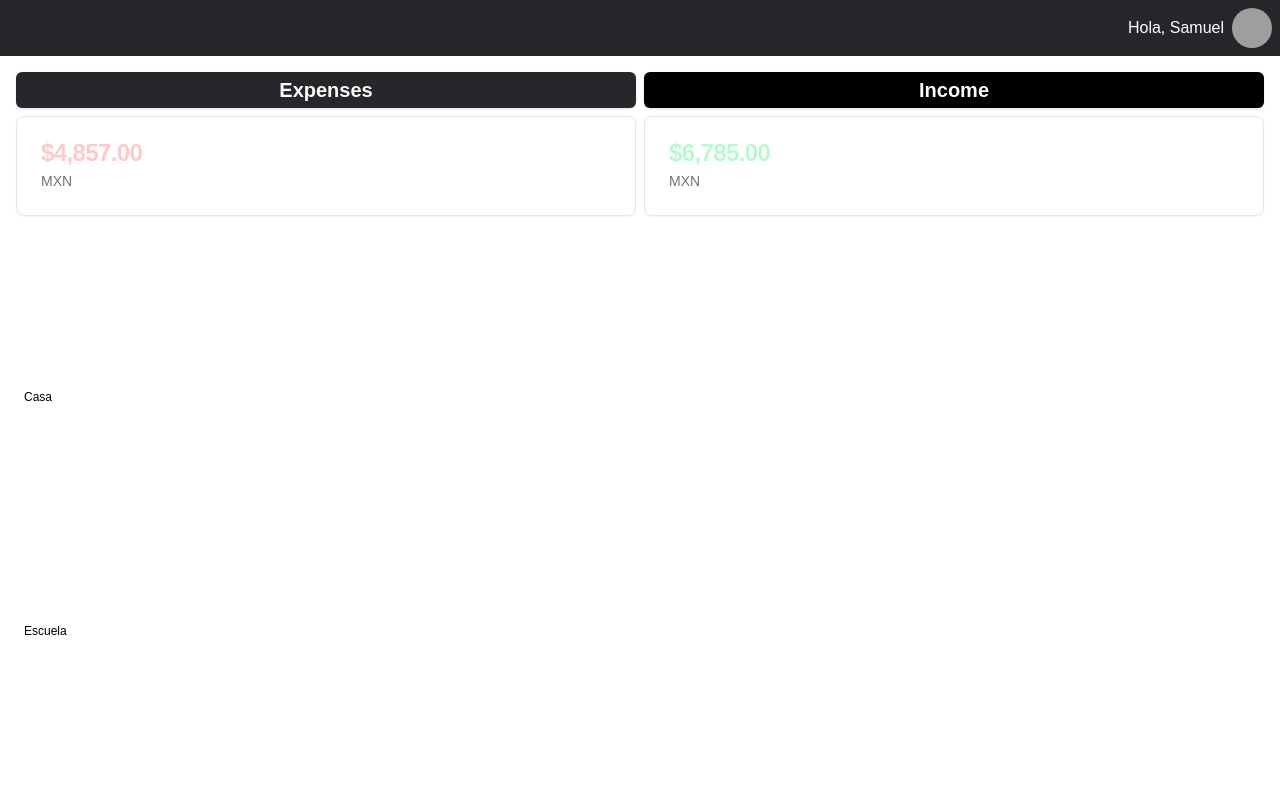
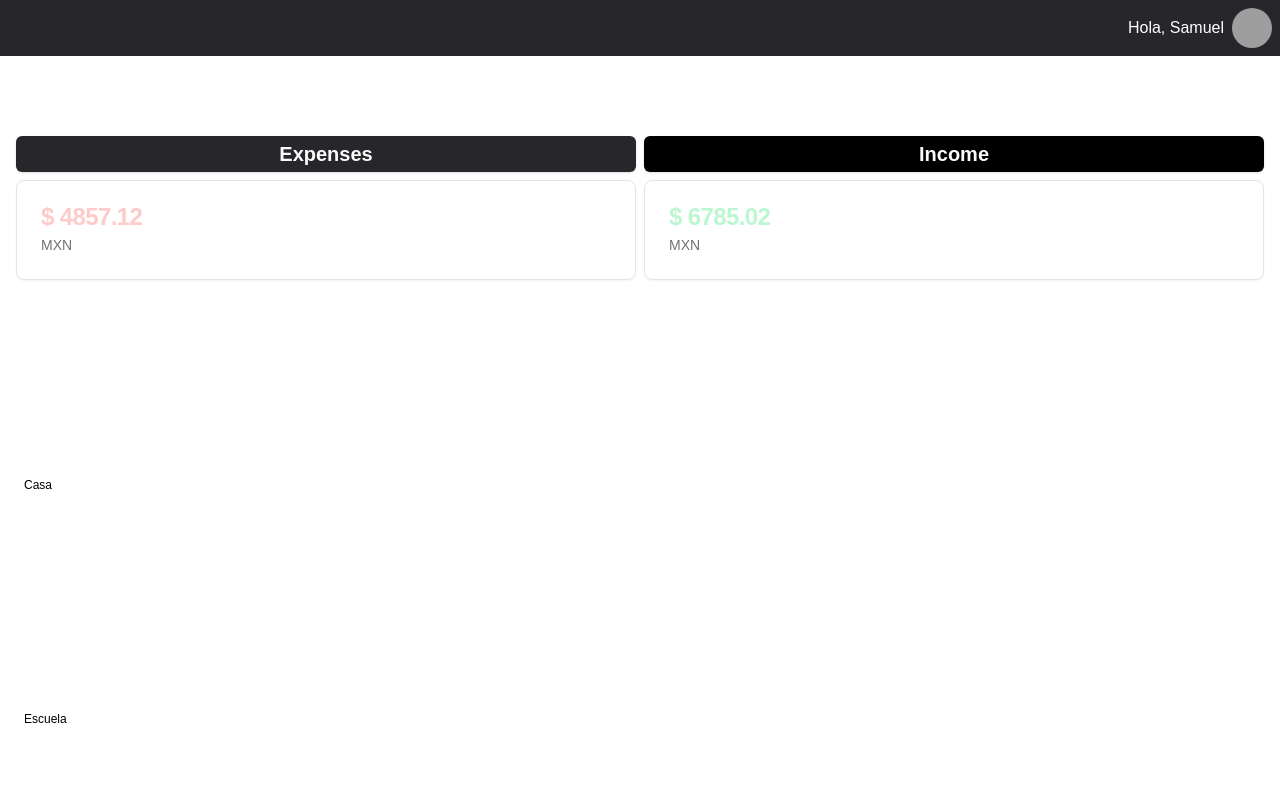
Before and after one commit to pabloerhard/CoastLine_HackMty, a Next.js app in the folder frontend/: page /dashboard in a window 1280 px wide. Shown: the top 800 px of the page. Built offline with nearby package versions, Linux system fonts and the light colour scheme; grey boxes are pictures that could not be loaded.

Commit message:
Finished mock dashboard

```diff
--- a/frontend/app/dashboard/page.tsx
+++ b/frontend/app/dashboard/page.tsx
@@ -30,6 +30,11 @@ const incomeData = [
   { month: "Niñero", desktop: 100, mobile: 120 },
 ];
 
+const mainNumbers = {
+  totalExpenses: 4857.12,
+  totalIncome: 6785.02,
+};
+
 const chartConfig = {
   desktop: {
     label: "Desktop",
@@ -53,6 +58,13 @@ export default function Dashboard() {
 
   return (
     <div>
+      {/* Note on current situation */}
+      <h2 className="flex justify-center p-4 text-white font-bold text-2xl">
+        {mainNumbers.totalIncome - mainNumbers.totalIncome < 500
+          ? "You are covered."
+          : "Action is required."}
+      </h2>
+
       {/* Financial Status */}
       <section className="flex flex-row justify-between gap-2">
         <div className="w-[100%] flex flex-col gap-2">
@@ -64,7 +76,7 @@ export default function Dashboard() {
           </Button>
           <Card className="bg-background">
             <CardHeader>
-              <CardTitle className="text-red-200">$4,857.00</CardTitle>
+              <CardTitle className="text-red-200">{`$ ${mainNumbers.totalExpenses}`}</CardTitle>
               <CardDescription>MXN</CardDescription>
             </CardHeader>
           </Card>
@@ -78,16 +90,18 @@ export default function Dashboard() {
           </Button>
           <Card className="bg-background">
             <CardHeader>
-              <CardTitle className="text-green-200">$6,785.00</CardTitle>
+              <CardTitle className="text-green-200">{`$ ${mainNumbers.totalIncome}`}</CardTitle>
               <CardDescription>MXN</CardDescription>
             </CardHeader>
           </Card>
         </div>
       </section>
 
+      <br />
+
       {/* Note on current situation */}
       <h2 className="flex justify-center p-4 text-white font-bold text-2xl">
-        You are covered.
+        Your monthly expenses
       </h2>
 
       {/* Chart Section */}
```
